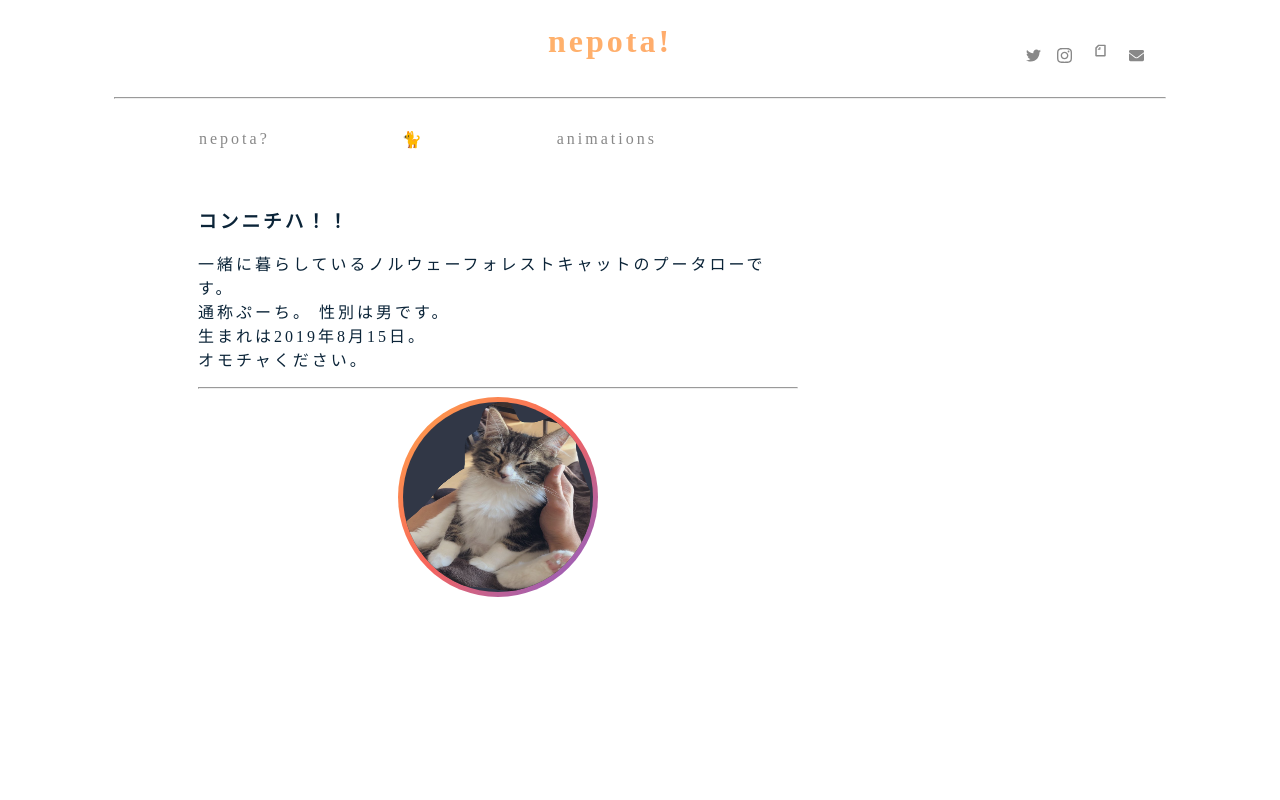
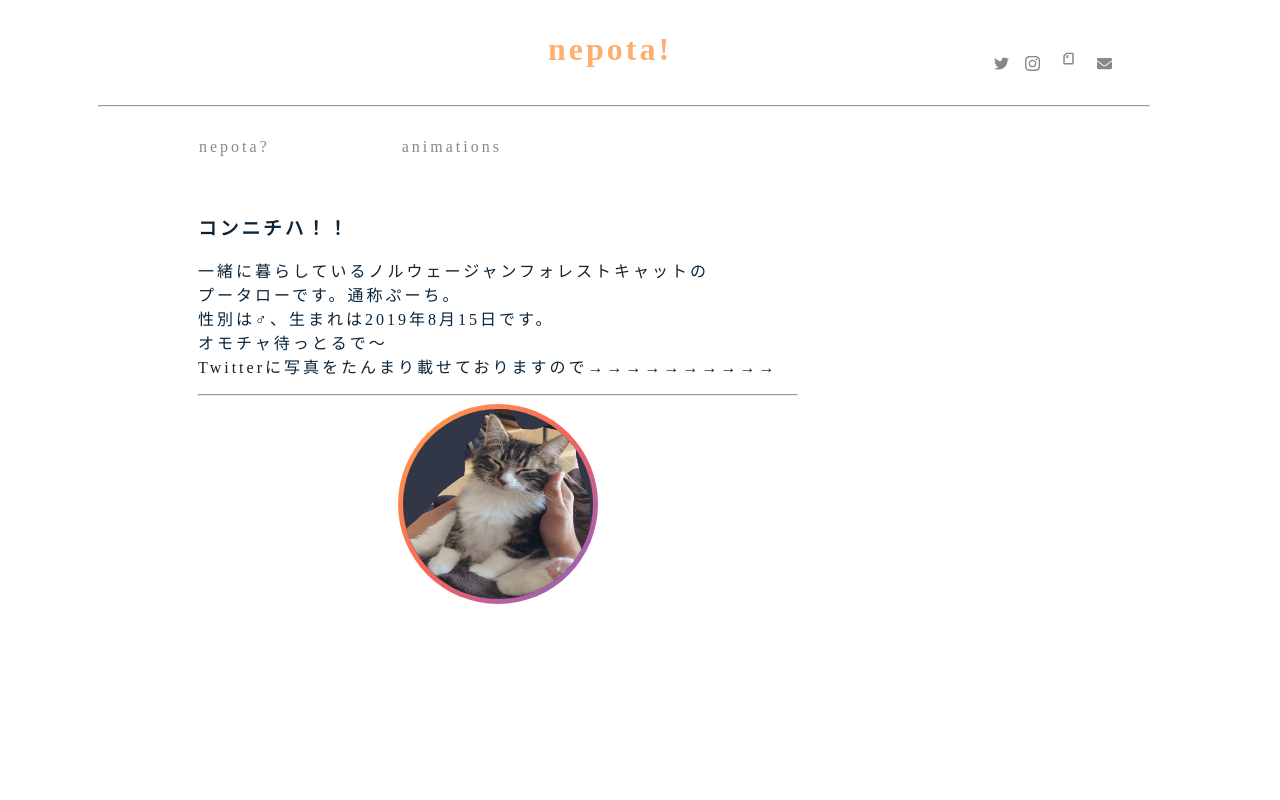
Before and after one commit to aya-nitta/nepotaya, a Next.js app: page /puuuu in a window 1280 px wide. Shown: the top 800 px of the page. Built offline with nearby package versions, Linux system fonts and the light colour scheme.

Commit message:
refactor(src): 不要なcssを削除しました

```diff
--- a/src/components/_app/Contact/index.tsx
+++ b/src/components/_app/Contact/index.tsx
@@ -38,8 +38,6 @@ const StyledComponent = styled(Component)`
   float: right;
   padding: 0px 30px;
   border: 10px;
-  background: #fff;
-  border-radius: 10px;
   p {
     margin: 0;
   }
@@ -51,6 +49,10 @@ const StyledComponent = styled(Component)`
   /* } */
   a:hover path {
     fill: ${config.domasoBlack};
+  }
+  @media screen and (max-width: 480px) {
+    width: 100%;
+    flex-direction: column;
   }
 `
 
--- a/src/components/_app/Footer/index.tsx
+++ b/src/components/_app/Footer/index.tsx
@@ -37,6 +37,11 @@ const StyledComponent = styled(Component)`
     position: absolute; /*←絶対位置*/
     bottom: 0; /*下に固定*/
   }
+  @media screen and (max-width: 479px) {
+    width: 100%;
+    flex-direction: column;
+    flex: -1;
+  }
 `
 
 // (5) Container層
--- a/src/components/_app/Header/index.tsx
+++ b/src/components/_app/Header/index.tsx
@@ -87,7 +87,11 @@ const StyledComponent = styled(Component)`
     display: flex; /*横並びにする*/
     margin: 0;
     padding: 15px 35px;
-    /* justify-content: center; 揃え位置を指定する */
+    /* justify-content: center; */
+  }
+  @media screen and (max-width: 480px) {
+    width: 100%;
+    flex-direction: column;
   }
 `
 
@@ -96,7 +100,7 @@ const Container: React.FC<ContainerProps> = props => {
   const navItems: NavItemsTypes = [
     { label: 'nepota?', page: '/' },
     // { label: 'blog / recipe', page: '/blog' },
-    { label: '🐈', page: '/puuuu' },
+    // { label: '🐈', page: '/puuuu' },
     { label: 'animations', page: '/animations/index' }
   ]
 
--- a/src/components/_app/Header/list.tsx
+++ b/src/components/_app/Header/list.tsx
@@ -45,12 +45,10 @@ const StyledComponent = styled(Component)`
     color: #0b2438;
     font-weight: bold;
     padding: 0.5em 1em;
-    background: #fff;
     border-radius: 10px; /* 角の丸み*/
     /* border: dashed 2px #0B2438;8; 点線*/
   }
   > a:hover {
-    background: #fff;
     color: #0b2438;
     border-radius: 10px; /* 角の丸み*/
     padding: 0.5em 1em;
@@ -74,6 +72,10 @@ const StyledComponent = styled(Component)`
     opacity: 1;
     visibility: visible;
   }
+  @media screen and (max-width: 480px) {
+    width: 100%;
+    flex-direction: column;
+  }
 `
 
 const Container: React.FC<ContainerProps> = props => {
--- a/src/components/_app/TimeLine/index.tsx
+++ b/src/components/_app/TimeLine/index.tsx
@@ -30,23 +30,13 @@ const StyledComponent = styled(Component)`
   color: ${config.domasoBlack};
   letter-spacing: 3px;
   float: right;
-  padding: 0px 30px;
-  border: 10px;
-  background: #fff;
-  border-radius: 10px;
-  .contact {
-  }
-  p {
-    margin: 0;
-  }
-  svg {
-    padding: 30px 8px;
-  }
   a.twitter-timeline {
     text-decoration: none; /* リンクの下線を消す */
   }
-  path.active-path:hover {
-    color: white;
+  @media screen and (max-width: 480px) {
+    width: 100%;
+    flex-direction: column;
+    flex: 3;
   }
 `
 
--- a/src/pages/_app.tsx
+++ b/src/pages/_app.tsx
@@ -23,9 +23,24 @@ const Component: React.FC<ComponentProps> = props => (
 )
 
 const StyledComponent = styled(Component)`
+  min-height: 100vh;
+  min-width: 100vh;
+  display: flex;
   max-width: 1100px;
   margin: 0px auto;
   padding: 0px 1.5em;
+  @media screen and (max-width: 480px) {
+    body {
+      width: 100%;
+      flex-direction: column;
+    }
+    body > header {
+      order: -1;
+    }
+    body > footer {
+      order: 2;
+    }
+  }
 `
 
 const Container: React.FC<ContainerProps> = props => {
--- a/src/pages/animations/index.tsx
+++ b/src/pages/animations/index.tsx
@@ -131,7 +131,6 @@ const StyledComponent = styled(Component)`
     color: #0b2438;
     padding: 0;
     font-weight: bold;
-    background: #fff;
     border: dashed 1px #eee; /*点線 */
     border-radius: 10px; /*角の丸み*/
   }
--- a/src/pages/puuuu.tsx
+++ b/src/pages/puuuu.tsx
@@ -11,13 +11,15 @@ const Component: React.FC<Props> = props => (
   <div className={props.className}>
     <h3>コンニチハ！！</h3>
     <p>
-      一緒に暮らしているノルウェーフォレストキャットのプータローです。
+      一緒に暮らしているノルウェージャンフォレストキャットの
       <br />
-      通称ぷーち。 性別は男です。
+      プータローです。通称ぷーち。
       <br />
-      生まれは2019年8月15日。
+      性別は♂、生まれは2019年8月15日です。
       <br />
-      オモチャください。
+      オモチャ待っとるで〜
+      <br />
+      Twitterに写真をたんまり載せておりますので→→→→→→→→→→
     </p>
     <hr />
     <div className="putaro">
```
Also changed, not shown: src/pages/index.tsx (+12 -1 lines), public/175BD6FB32122657.png (added), public/アセット 1.svg (added).
